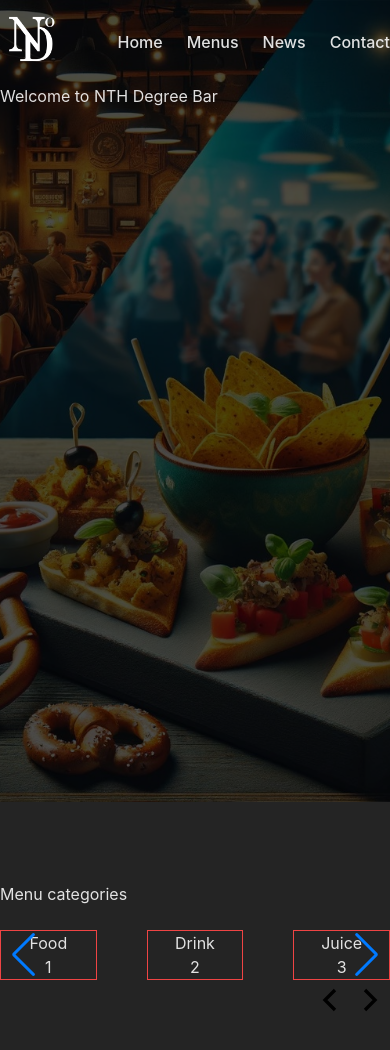
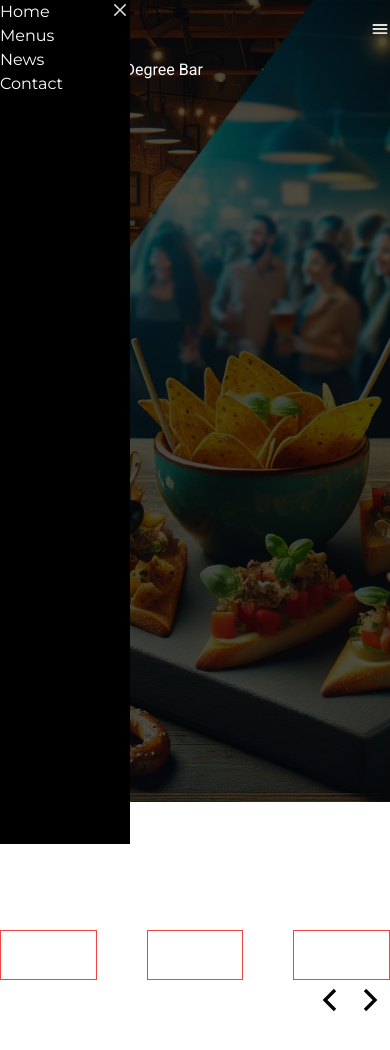
Before and after one commit to MKAS-Myanmar/NTH-Degree-Bar, a React (Vite) app: page / in a window 390 px wide. Shown: the top 1050 px of the page. Built offline with nearby package versions, Linux system fonts and the light colour scheme.

Commit message:
dark mode & responsive

```diff
--- a/src/App.jsx
+++ b/src/App.jsx
@@ -4,8 +4,20 @@ import Menus from "./Pages/Menus"
 import News from "./Pages/News"
 import Contact from "./Pages/Contact"
 import AllMenus from "./Pages/AllMenus"
+import { useContext, useEffect } from "react"
+import { StateContext } from "./Context/Context"
 
 const App = () => {
+  const { theme } = useContext(StateContext);
+  useEffect(() => {
+    if (theme === "dark") {
+      document.documentElement.classList.add("dark");
+    } else {
+      document.documentElement.classList.remove("dark");
+
+    }
+  }, [theme]);
+
   return (
     <Routes>
       <Route path="/" element={<Home/>}/>
--- a/src/Components/NavBar.jsx
+++ b/src/Components/NavBar.jsx
@@ -1,16 +1,48 @@
 import { Link } from "react-router-dom";
 import logoWhite from "/image/logoWhite.png";
+import { CiDark } from "react-icons/ci";
+import { MdOutlineLightMode } from "react-icons/md";
+import { useContext, useEffect, useState } from "react";
+import { StateContext } from "../Context/Context";
+import { RxCross2 } from "react-icons/rx";
+
+import { IoMenu } from "react-icons/io5";
+import { motion } from "framer-motion";
 
 const NavBar = () => {
+  const { theme, setTheme } = useContext(StateContext);
+
+  const toggleTheme = () =>
+    setTheme(() => (theme == "dark" ? "light" : "dark"));
+
+  useEffect(() => {
+    if (theme === "dark") {
+      document.documentElement.classList.add("dark");
+    } else {
+      document.documentElement.classList.remove("dark");
+    }
+  }, [theme]);
+
+  const [isNav, setIsNav] = useState(false);
+
+  const onClickNav = () => setIsNav(!isNav);
+
+  const navVariant = {
+    open: {x:100, transition: {duration: 1}},
+    closed: {x:0, transition: {duration: 1}}
+  }
+
+
+
   return (
     <nav className="flex items-center justify-between py-4 container mx-auto relative z-50">
       <Link to={"/"}>
-        <div className="logo w-16 h-auto cursor-pointer">
+        <div className="logo w-8 md:w-16 h-auto cursor-pointer">
           <img src={logoWhite} alt="" />
         </div>
       </Link>
 
-      <ul className="flex items-center flex-1 justify-end gap-6">
+      <ul className=" items-center flex-1 justify-end gap-6 hidden md:flex">
         <Link to={"/"}>
           <li>Home</li>
         </Link>
@@ -27,6 +59,52 @@ const NavBar = () => {
           <li>Contact</li>
         </Link>
       </ul>
+      <div className="ml-5 border border-1 border-white rounded-full hidden md:block">
+        <div
+          onClick={toggleTheme}
+          className={` items-center  gap-3  w-12 h-6 cursor-pointer flex relative  ${
+            theme == "dark" ? "justify-start" : "justify-end"
+          }`}
+        >
+          {theme == "dark" ? (
+            <CiDark size={25} />
+          ) : (
+            <MdOutlineLightMode size={25} />
+          )}
+        </div>
+      </div>
+
+      {/* Mobile Nav */}
+
+      <motion.div className="block md:hidden">
+        <IoMenu size={20} onClick={onClickNav} className="c cursor-pointer" />
+      </motion.div>
+
+      <motion.div initial={{x:-100}} animate={{x:0}}  className="bg-black  w-1/3 h-screen fixed block md:hidden top-0 left-0 z-[100]">
+        <RxCross2
+          size={20}
+          onClick={onClickNav}
+          className="absolute top-0 right-0"
+        />
+
+        <ul className="">
+          <Link to={"/"}>
+            <li>Home</li>
+          </Link>
+
+          <Link to={"/menus"}>
+            <li>Menus</li>
+          </Link>
+
+          <Link to={"/news"}>
+            <li>News</li>
+          </Link>
+
+          <Link to={"/contact"}>
+            <li>Contact</li>
+          </Link>
+        </ul>
+      </motion.div>
     </nav>
   );
 };
--- a/src/Context/Context.jsx
+++ b/src/Context/Context.jsx
@@ -1,9 +1,28 @@
-import { createContext } from "react";
+import { createContext, useEffect, useMemo, useState } from "react";
 
 export const StateContext = createContext()
 
 
  const StateContextProvider = ({children}) => {
+
+
+
+
+  const [theme, setTheme] = useState(localStorage.getItem('theme')== 'dark'?'dark': 'light');
+
+
+
+  useEffect(() => {
+    localStorage.setItem('theme',  theme)
+  }, [theme])
+
+
+
+
+
+
+
+
 
     const categories = [
         {
@@ -72,7 +91,7 @@ export const StateContext = createContext()
         }
     ]
 
-    const data = { categories,menus}
+    const data = { categories,menus,theme, setTheme}
     return (
         <StateContext.Provider value={data}>
             {children}
--- a/src/Pages/Home.jsx
+++ b/src/Pages/Home.jsx
@@ -3,8 +3,10 @@ import HomeMenu from "../Components/HomeCategory";
 import NavBar from "../Components/NavBar";
 import { StateContext } from "../Context/Context";
 
+// import Swiper core and required modules
+import { Navigation, Pagination, Scrollbar, A11y } from 'swiper/modules';
 
-import { Swiper, SwiperSlide, useSwiper } from "swiper/react";
+import { Swiper, SwiperSlide } from "swiper/react";
 
 // Import Swiper styles
 import "swiper/css";
@@ -28,7 +30,7 @@ const Home = () => {
         <div className=" h-[95vh] w-full  absolute top-0 left-0 z-40  bg-black opacity-70"></div>
 
         <div className="container mx-auto">
-          <h1 className="relative z-50">Welcome to NTH Degree Bar</h1>
+          <h1 className="relative md:z-50 z-40 font-header text-white">Welcome to NTH Degree Bar</h1>
         </div>
       </header>
 
@@ -36,18 +38,18 @@ const Home = () => {
         <h1 className="mb-6">Menu categories</h1>
         <div className="">
           <Swiper
+           modules={[Navigation, Pagination, Scrollbar, A11y]}
             spaceBetween={50}
+            loop={true}
             slidesPerView={3}
-            // navigation={{
-            //   prevEl: ".prev",
-            //   nextEl: ".next",
-            // }}
-            navigation={true}
-            pagination={{clickable: 'true'}}
+            navigation={{
+              prevEl: ".prev",
+              nextEl: ".next",
+            }}
 
 
             // onSlideChange={() => console.log("slide change")}
-            // onSwiper={(swiper) => swiperRef.current= swiper}
+            // onSwiper={(swiper) => console.log(swiper)}
           >
             {categories?.map((category) => (
               <SwiperSlide key={category.id}>
--- a/src/index.css
+++ b/src/index.css
@@ -1,26 +1,20 @@
+@import url('https://fonts.googleapis.com/css2?family=Montserrat:wght@300;400;500;600;700&family=Roboto:wght@400;500;700&display=swap');
+
+@tailwind base;
+@tailwind components;
+@tailwind utilities;
+
 :root {
-  font-family: Inter, system-ui, Avenir, Helvetica, Arial, sans-serif;
+  font-family: 'Montserrat', system-ui, Avenir, Helvetica, Arial, sans-serif;
   line-height: 1.5;
   font-weight: 400;
 
   color-scheme: light dark;
   color: rgba(255, 255, 255, 0.87);
-  background-color: #242424;
 
-  font-synthesis: none;
-  text-rendering: optimizeLegibility;
-  -webkit-font-smoothing: antialiased;
-  -moz-osx-font-smoothing: grayscale;
+
 }
-
-a {
-  font-weight: 500;
-  color: #646cff;
-  text-decoration: inherit;
+a{
+  color: white;
+  text-decoration: none;
 }
-a:hover {
-  color: #535bf2;
-}
-@tailwind base;
-@tailwind components;
-@tailwind utilities;
--- a/tailwind.config.js
+++ b/tailwind.config.js
@@ -1,5 +1,6 @@
 /** @type {import('tailwindcss').Config} */
 export default {
+  darkMode: "class",
   content: ["./src/**/*.{js,jsx,ts,tsx}"],
   theme: {
     screens: {
@@ -26,8 +27,11 @@ export default {
           "home1": "url('/home1.jpg')",
       },
       fontFamily: {
-        header: ["var(--font-roboto)"],
-        para: ["var(--font-montserrat)"],
+        header: ['Roboto', 'sans-serif'],
+        para: ['Montserrat', 'sans-serif'],
+      },
+      colors: {
+        'white': '#fff',
       },
     },
   },
```
